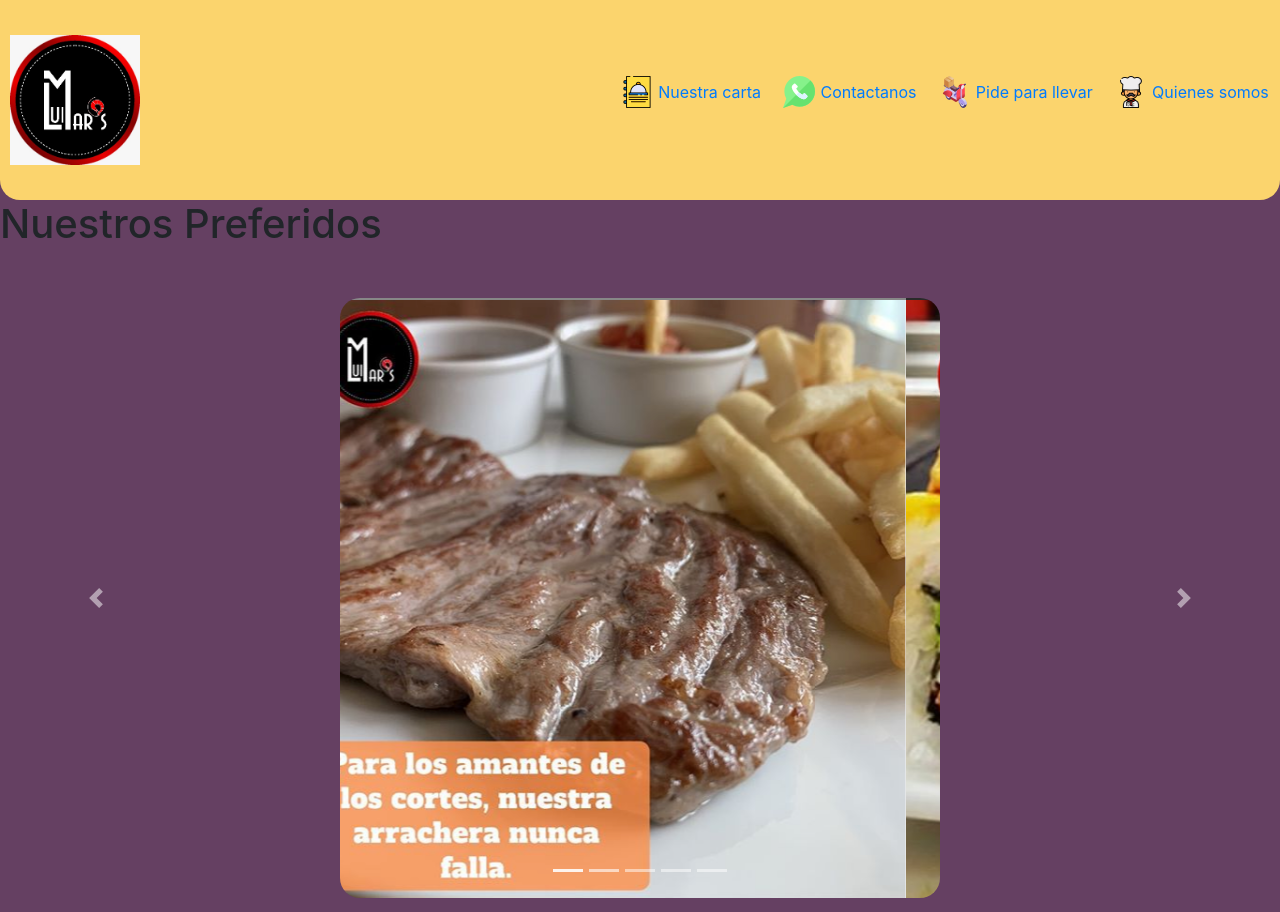
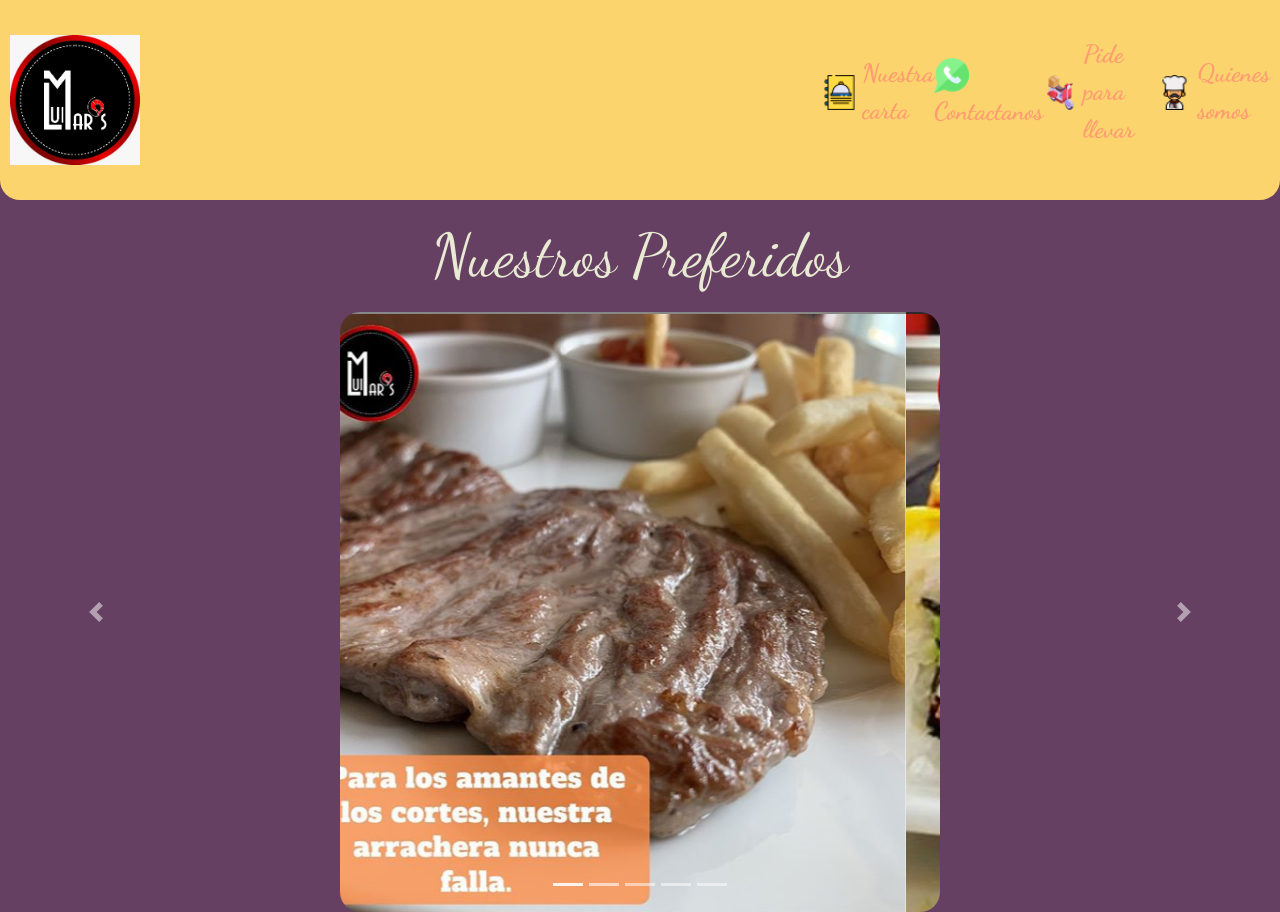
Before and after one commit to pacool84/Luimar-s, a plain HTML site: page main-page/main.html in a window 1280 px wide. Drawn offline with nearby package versions, Linux system fonts and the light colour scheme.

Commit message:
[FIX]Some minor styles to navbar, also add link to whatsapp

```diff
--- a/main-page/main.css
+++ b/main-page/main.css
@@ -24,10 +24,12 @@ body {
   padding: 10px;
 }
 
+.header__nav {
+  width: 35%;
+  margin-right: 10px;
+}
+
 .header__nav-menu {
-  width: 670px;
-  /* height: 80px; */
-  padding: 0px;
   display: flex;
   justify-content: space-around;
   list-style: none;
@@ -39,14 +41,31 @@ body {
 }
 
 .header__nav-menu-items img {
+  height: 35px;
+  width: 35;
   margin-right: 5px;
+}
+
+.header__nav-menu-items a {
+  font-family: "Dancing Script", cursive;
+  font-size: 25px;
+  font-weight: bold;
+  color: #ff9c71;
+}
+
+.title {
+  text-align: center;
+  font-family: "Dancing Script", cursive;
+  font-size: 60px;
+  color: #e8ead3;
+  font-weight: 400;
+  margin: 20px 0;
 }
 
 .carousel {
   display: flex;
   justify-content: center;
   align-items: center;
-  margin-top: 50px;
 }
 
 .carousel-inner {
--- a/main-page/main.html
+++ b/main-page/main.html
@@ -10,6 +10,13 @@
       integrity="sha384-9aIt2nRpC12Uk9gS9baDl411NQApFmC26EwAOH8WgZl5MYYxFfc+NcPb1dKGj7Sk"
       crossorigin="anonymous"
     />
+    <!-- Fonts -->
+    <link
+      href="https://fonts.googleapis.com/css2?family=Dancing+Script:wght@400;700&display=swap"
+      rel="stylesheet"
+    />
+
+    <!-- Styles -->
     <link rel="stylesheet" href="main.css" />
   </head>
   <body>
@@ -24,19 +31,35 @@
       <nav class="header__nav">
         <ul class="header__nav-menu">
           <li class="header__nav-menu-items">
-            <img src="../Assets/menu-icon.png" alt="" />
+            <img
+              src="../Assets/menu-icon.png"
+              alt="Link para ver nuestra carta"
+            />
             <a href="">Nuestra carta</a>
           </li>
           <li class="header__nav-menu-items">
-            <img src="../Assets/whatsapp-icon.png" alt="" />
-            <a href="">Contactanos</a>
+            <a
+              href="https://wa.me/525534938396?text=Hola%20amigos%20de%20Luismar´s%20quiero%20hacer%20un%20pedido%20..."
+              target="_blank
+              "
+              ><img
+                src="../Assets/whatsapp-icon.png"
+                alt="Link para pedir por whatsapp"
+              />Contactanos</a
+            >
           </li>
           <li class="header__nav-menu-items">
-            <img src="../Assets/delivery-icon.png" alt="" />
+            <img
+              src="../Assets/delivery-icon.png"
+              alt="Link para pedir por medio de otras plataformas"
+            />
             <a href="">Pide para llevar</a>
           </li>
           <li class="header__nav-menu-items">
-            <img src="../Assets/chef-icon.png" alt="" />
+            <img
+              src="../Assets/chef-icon.png"
+              alt="Link hacia quienes somos en Luimar´s"
+            />
             <a href="">Quienes somos</a>
           </li>
         </ul>
```
